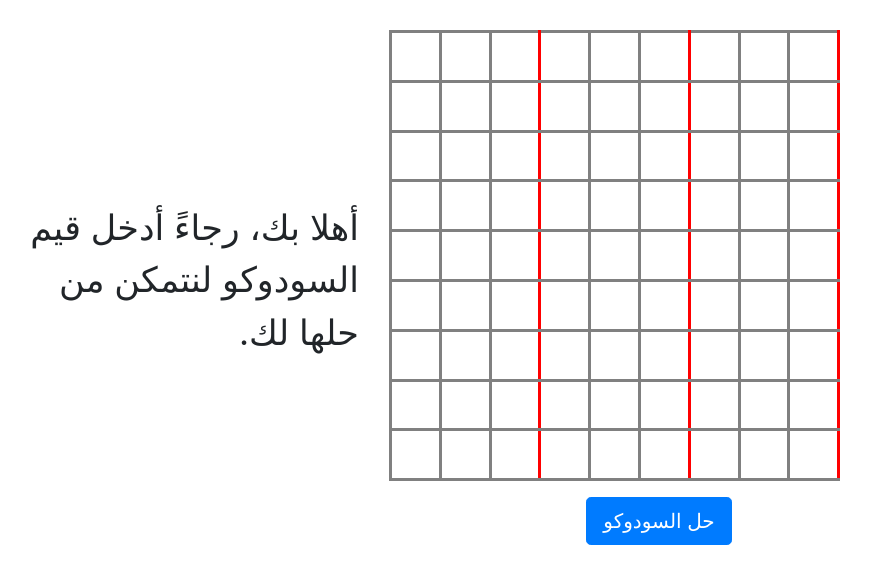
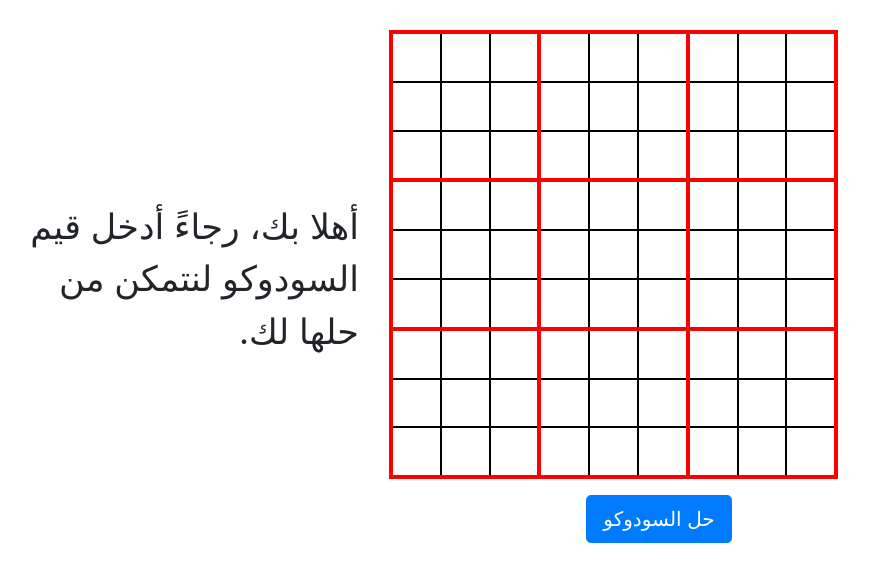
Before and after one commit to ReemRashwan/The_Sudoku_Website, a Flask app: page /sudoku_solver in a window 1280 px wide. Shown: the part 56-640 px from the top of the page, without its empty margins (171-1042 px from the left). Run offline with Flask 2, Linux system fonts and the light colour scheme; some libraries are stand-ins or nearby versions.

Commit message:
Adjusting sudoku table border style.

```diff
--- a/static/styles.css
+++ b/static/styles.css
@@ -25,13 +25,13 @@ main {
 
 /* inner table borders */
 th, td {
-    border: 3px solid gray;
+    border: 2px solid black;
     border-collapse: collapse;
 }
 
 /* outer table borders */
 #sudoku_table {
-    border: 3px solid #2A293E;
+    border: 4px solid red;
     /* table-layout: fixed; */
     width: auto;
 }
@@ -41,6 +41,9 @@ th, td {
     width: 3.5vw;
     height: 3.5vw;
     border: none;
+    margin: 0px;
+    padding: 0px;
+    padding: 0px;
 }
 
 /* for GET page */
@@ -52,11 +55,11 @@ th, td {
 
 
 #sudoku_table td:nth-child(3n){
-    border-right: 3px solid red;
+    border-right: 4px solid red;
 }
 
 #sudoku_table tr:nth-child(3n){
-    border-bottom: 3px solid red;
+    border-bottom: 4px solid red;
 }
 
  /* remove blue outline on focus */
```
